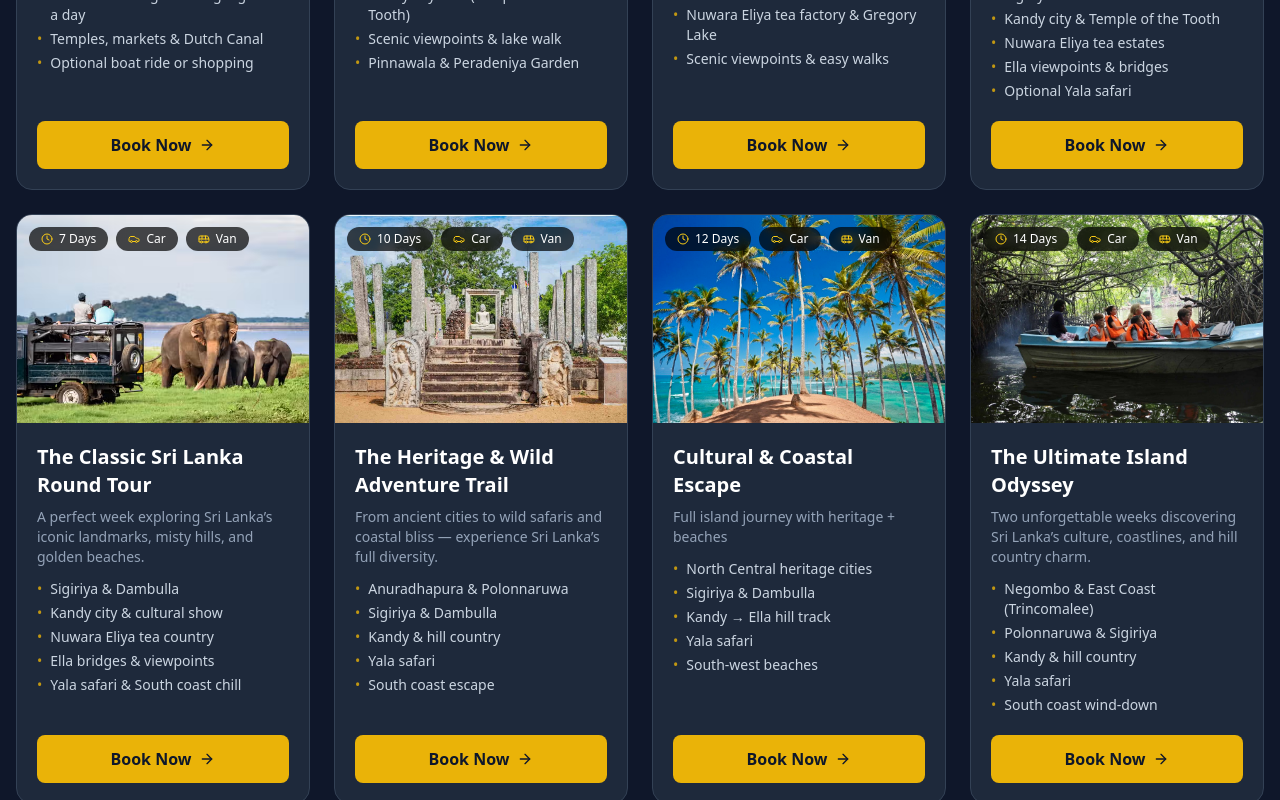
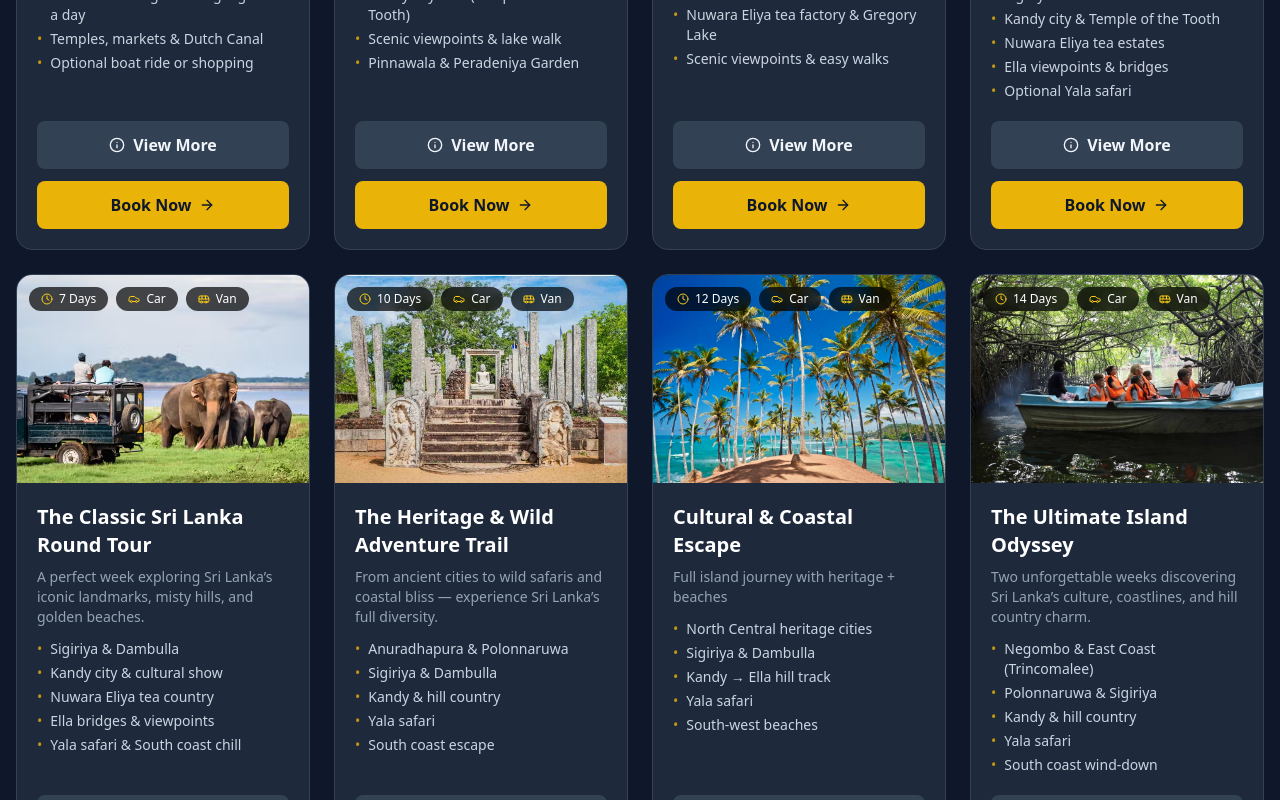
Before and after one commit to malishabandara/gb-taxi, a React (Vite) app: page /tours in a window 1280 px wide. Shown: the part 780-1580 px from the top of the page. Built offline with nearby package versions, Linux system fonts and the light colour scheme.

Commit message:
added view more

```diff
--- a/src/components/TourCard.tsx
+++ b/src/components/TourCard.tsx
@@ -1,4 +1,4 @@
-import { ArrowRight, Bus, Car, Clock } from 'lucide-react';
+import { ArrowRight, Bus, Car, Clock, Info } from 'lucide-react'; // Added 'Info'
 import { TourPackage } from '../data/packages';
 // import pht from '../public/packages/1-1.jpg';
 interface TourCardProps {
@@ -68,7 +68,18 @@ export default function TourCard({ package: pkg, onBookNow }: TourCardProps) {
         {/* Spacer to push button to bottom */}
         <div className="flex-grow"></div>
 
-        {/* Book Now Button */}
+        {/* --- View More Button (NEW) --- */}
+        <a
+          href="https://www.gbtourstravels.com/packages"
+          target="_blank" // Opens link in a new tab
+          rel="noopener noreferrer"
+          className="w-full bg-slate-700 hover:bg-slate-600 text-slate-100 font-bold py-3 rounded-lg transition-colors duration-300 flex items-center justify-center gap-2 mb-3"
+        >
+          <Info className="w-4 h-4" />
+          View More
+        </a>
+
+        {/* --- Book Now Button --- */}
         <button
           onClick={onBookNow}
           className="w-full bg-yellow-500 hover:bg-yellow-400 text-slate-900 font-bold py-3 rounded-lg transition-colors duration-300 flex items-center justify-center gap-2"
```
